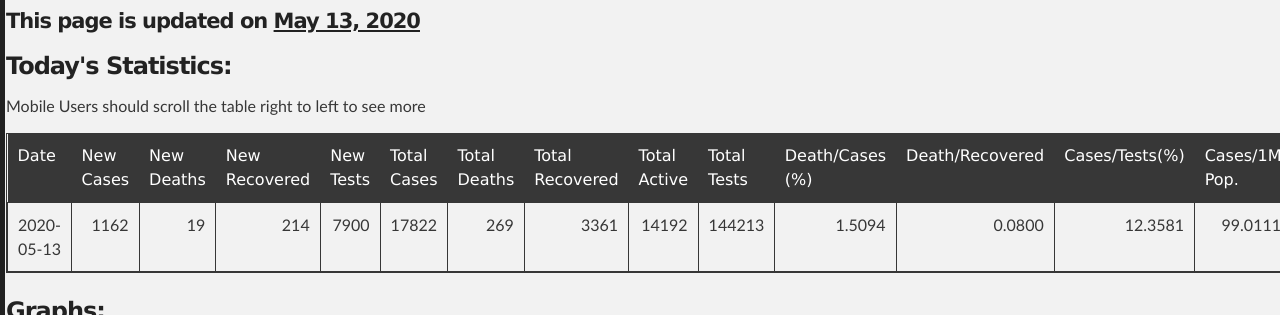
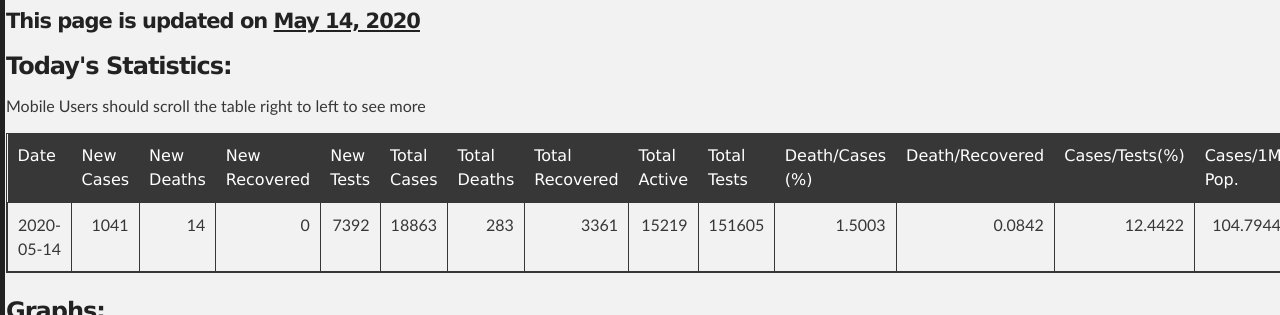
Before and after one commit to promitbasak/covid19bd, a Jekyll site: the page index.html, which Jekyll copies as it is, in a window 1280 px wide and 900 px high, cut to the strip 322-637 px from the top of the window. Built offline with Jekyll 4.4.1, drawn with Linux system fonts in a browser that asks for light colours; some of the changed text lies outside the part shown.

Commit message:
Update index.html

```diff
--- a/index.html
+++ b/index.html
@@ -45,7 +45,7 @@
         <h2 id="covid-19-in-bangladesh">Covid-19 in Bangladesh</h2>
 
 
-    <h4 id="this-page-is-updated-on-may-13-2020">This page is updated on <strong><u>May 13, 2020</u></strong></h4>
+    <h4 id="this-page-is-updated-on-may-14-2020">This page is updated on <strong><u>May 14, 2020</u></strong></h4>
     <h3> Today's Statistics:</h3>
         <p> Mobile Users should scroll the table right to left to see more</p>
     <table class="table table-bordered table-hover table-condensed">
@@ -66,21 +66,21 @@
 <th title="Field #15">Deaths/1M Pop.</th>
 </tr></thead>
 <tbody><tr>
-<td>2020-05-13</td>
-<td align="right">1162</td>
-<td align="right">19</td>
-<td align="right">214</td>
-<td align="right">7900</td>
-<td align="right">17822</td>
-<td align="right">269</td>
+<td>2020-05-14</td>
+<td align="right">1041</td>
+<td align="right">14</td>
+<td align="right">0</td>
+<td align="right">7392</td>
+<td align="right">18863</td>
+<td align="right">283</td>
 <td align="right">3361</td>
-<td align="right">14192</td>
-<td align="right">144213</td>
-<td align="right">1.5094</td>
-<td align="right">0.0800</td>
-<td align="right">12.3581</td>
-<td align="right">99.0111</td>
-<td align="right">1.4944</td>
+<td align="right">15219</td>
+<td align="right">151605</td>
+<td align="right">1.5003</td>
+<td align="right">0.0842</td>
+<td align="right">12.4422</td>
+<td align="right">104.7944</td>
+<td align="right">1.5722</td>
 </tr>
 </tbody>
   </table>
@@ -88,16 +88,16 @@
         <h3>Graphs:</h3>
         <div class="photo-album">
       <div>
-        <img src="https://raw.githubusercontent.com/promitbasak/Covid-19_bd_extended/master/assests/2020-05-13/Figure_1.png">
+        <img src="https://raw.githubusercontent.com/promitbasak/Covid-19_bd_extended/master/assests/2020-05-14/Figure_1.png">
         <h5>Overall Condition</h5>
       </div>
 
       <div>
-        <img src="https://raw.githubusercontent.com/promitbasak/Covid-19_bd_extended/master/assests/2020-05-13/Figure_2.png">
+        <img src="https://raw.githubusercontent.com/promitbasak/Covid-19_bd_extended/master/assests/2020-05-14/Figure_2.png">
         <h5>Total Cases</h5>
       </div>
       <div>
-        <img src="https://raw.githubusercontent.com/promitbasak/Covid-19_bd_extended/master/assests/2020-05-13/Figure_8.png">
+        <img src="https://raw.githubusercontent.com/promitbasak/Covid-19_bd_extended/master/assests/2020-05-14/Figure_8.png">
         <h5>Total Deaths</h5>
       </div>
       <div>
@@ -105,11 +105,11 @@
         <h5>District-wise Corona Map</h5>
       </div>
       <div>
-        <img src="https://raw.githubusercontent.com/promitbasak/Covid-19_bd_extended/master/assests/2020-05-13/Figure_20.png">
+        <img src="https://raw.githubusercontent.com/promitbasak/Covid-19_bd_extended/master/assests/2020-05-14/Figure_20.png">
         <h5>BD vs USA: Cases</h5>
       </div>
       <div>
-        <img src="https://raw.githubusercontent.com/promitbasak/Covid-19_bd_extended/master/assests/2020-05-13/Figure_21.png">
+        <img src="https://raw.githubusercontent.com/promitbasak/Covid-19_bd_extended/master/assests/2020-05-14/Figure_21.png">
         <h5>BD vs USA: Deaths</h5>
       </div>
     </div>
@@ -1672,6 +1672,23 @@
 <td align="right">99.0111</td>
 <td align="right">1.4944</td>
 </tr>
+<tr>
+<td>2020-05-14</td>
+<td align="right">1041</td>
+<td align="right">14</td>
+<td align="right">0</td>
+<td align="right">7392</td>
+<td align="right">18863</td>
+<td align="right">283</td>
+<td align="right">3361</td>
+<td align="right">15219</td>
+<td align="right">151605</td>
+<td align="right">1.5003</td>
+<td align="right">0.0842</td>
+<td align="right">12.4422</td>
+<td align="right">104.7944</td>
+<td align="right">1.5722</td>
+</tr>
 </tbody></table>
         <p></p>
         <p> Data Sources: Self created dataset which can be found at <a href="https://github.com/promitbasak/Covid-19_bd_extended">this repository</a>. This dataset uses govt issued press releases from <a href="https://corona.gov.bd/press-release">Here</a>, <a href="https://iedcr.gov.bd/">Here</a> and <a href="https://iedcr.gov.bd/website/index.php/component/content/article/11-others/227-pressrelease">Here</a>.</p>
```
